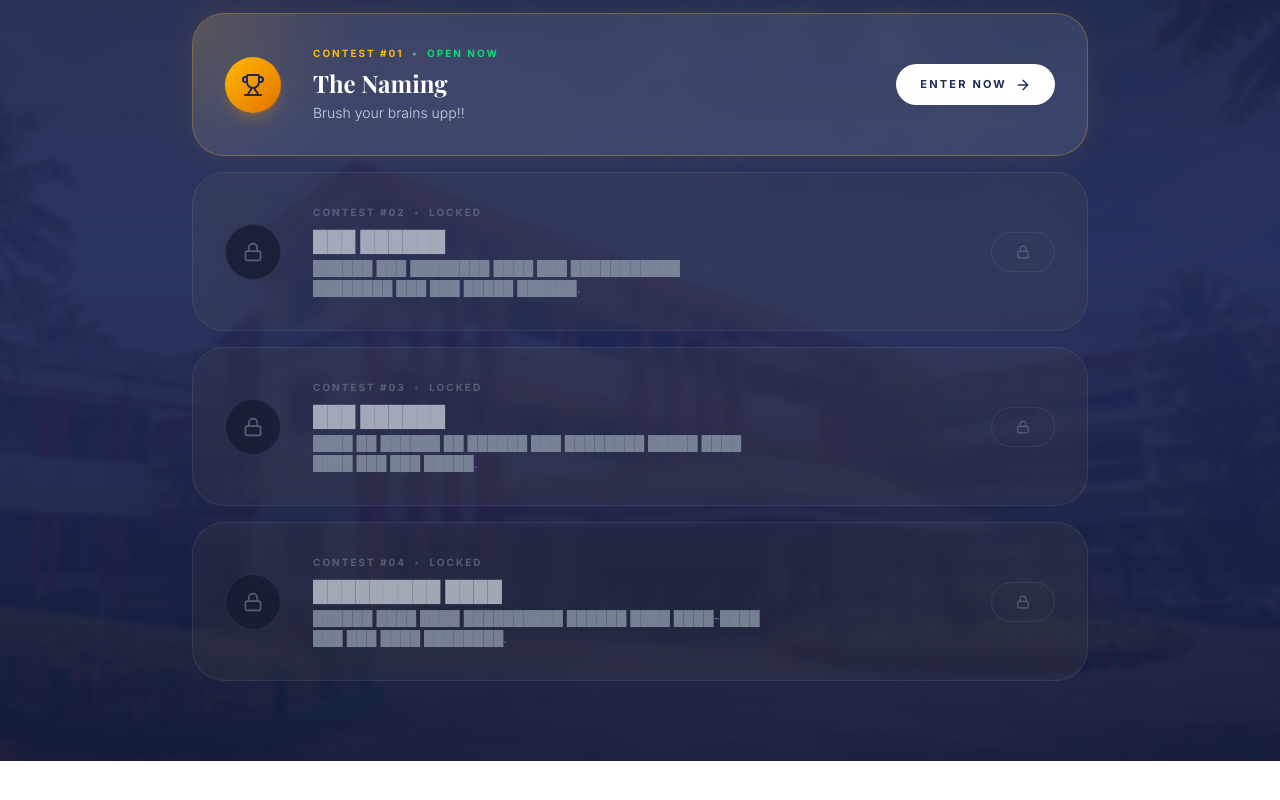
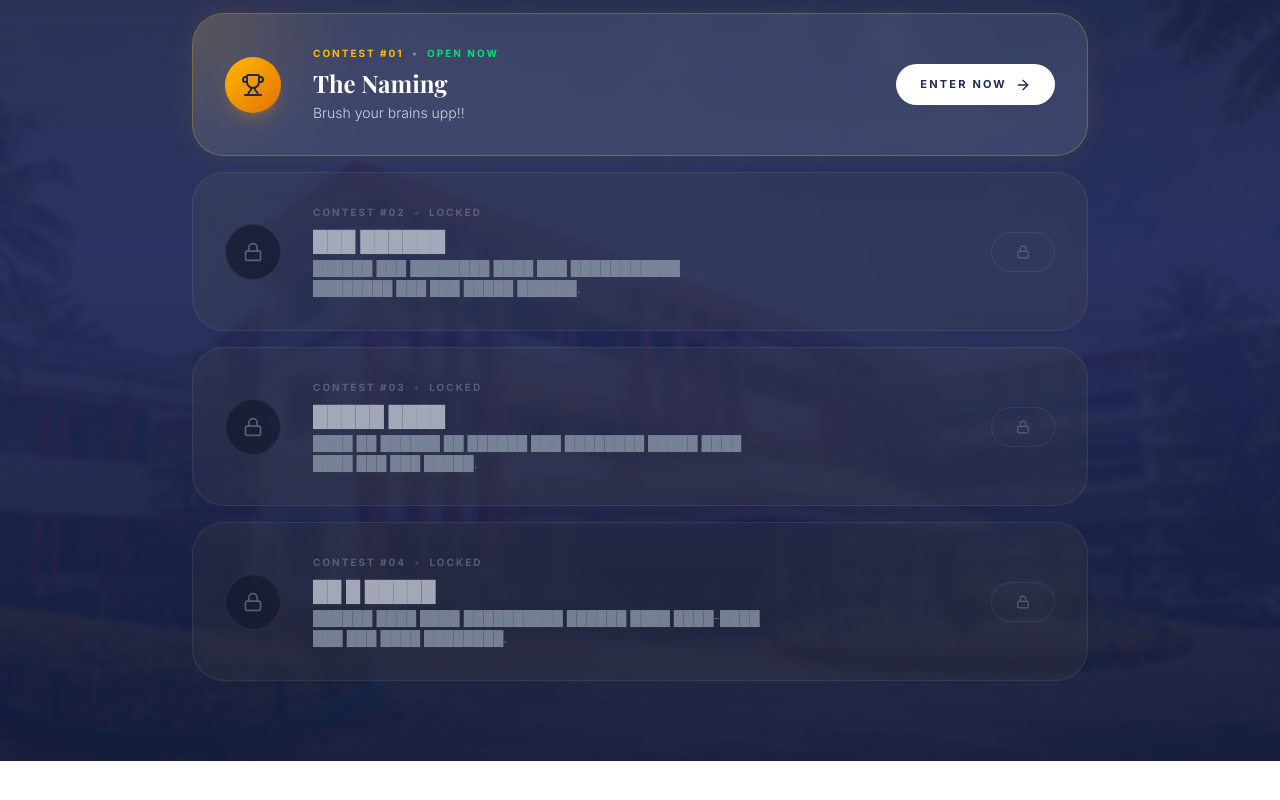
Before and after one commit to mace-2016/alumnimeet, a Next.js app: page /contest in a window 1280 px wide. Shown: the part 424-1224 px from the top of the page. Built offline with nearby package versions, Linux system fonts and the light colour scheme; a web font is replaced by a local one.

Commit message:
Update page.tsx

```diff
--- a/app/contest/page.tsx
+++ b/app/contest/page.tsx
@@ -38,7 +38,7 @@ export default function ContestsHubPage() {
     {
       id: 3,
       tag: "Contest #03",
-      title: "███ ██████",
+      title: "█████ ████",
       description: "████ ██ ██████ ██ ██████ ███ ████████ █████ ████ ████ ███ ███ █████.",
       status: "locked",
       href: "#",
@@ -47,13 +47,14 @@ export default function ContestsHubPage() {
     {
       id: 4,
       tag: "Contest #04",
-      title: "█████████ ████",
+      title: "██ █ █████",
       description: "██████ ████ ████ ██████████ ██████ ████ ████-████ ███ ███ ████ ████████.",
       status: "locked",
       href: "#",
       icon: Camera,
     },
   ];
+
 
   return (
     <div className="relative min-h-screen w-full flex flex-col items-center pt-24 pb-20 px-4 sm:px-6 lg:px-8 font-sans overflow-hidden">
```
